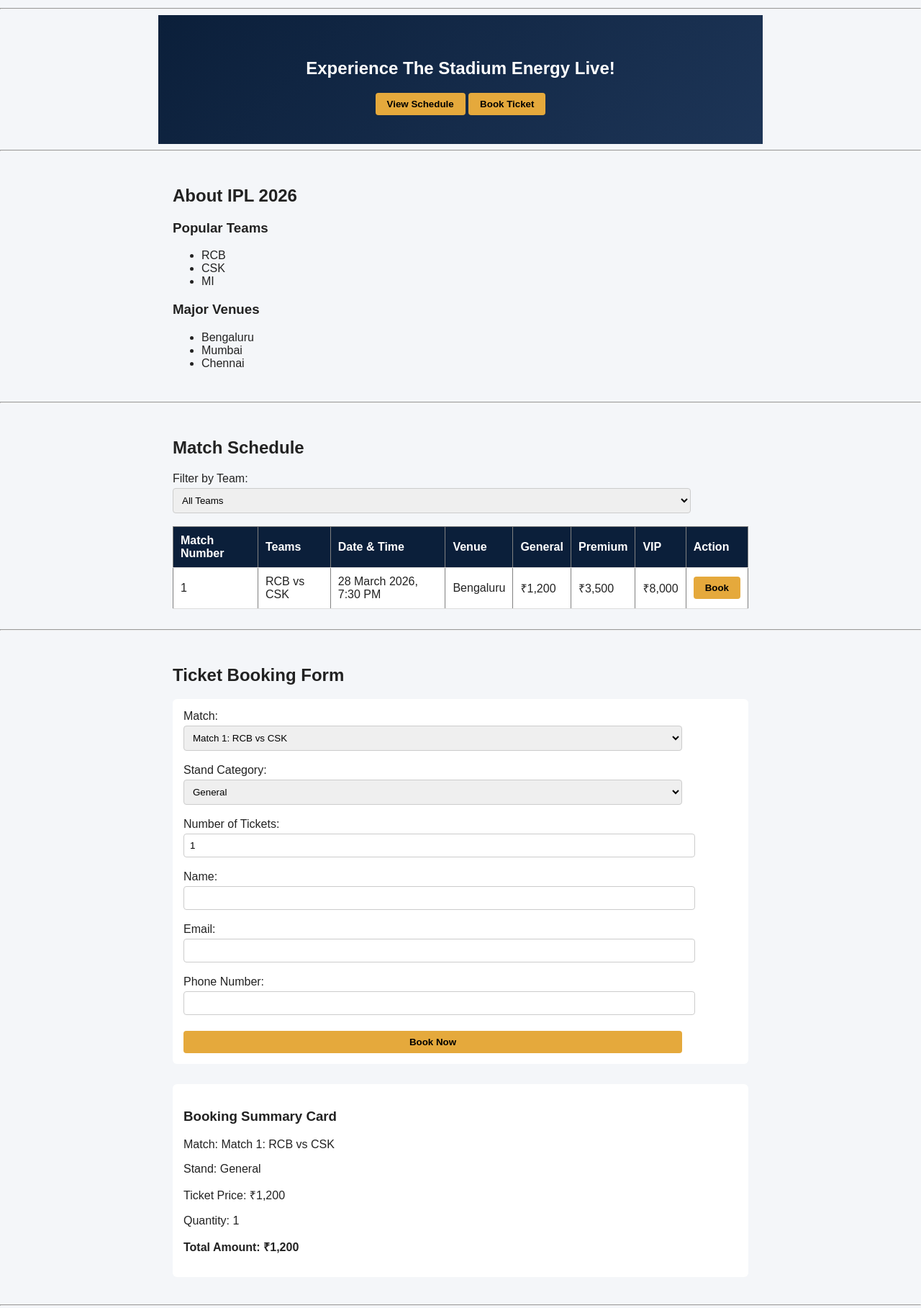
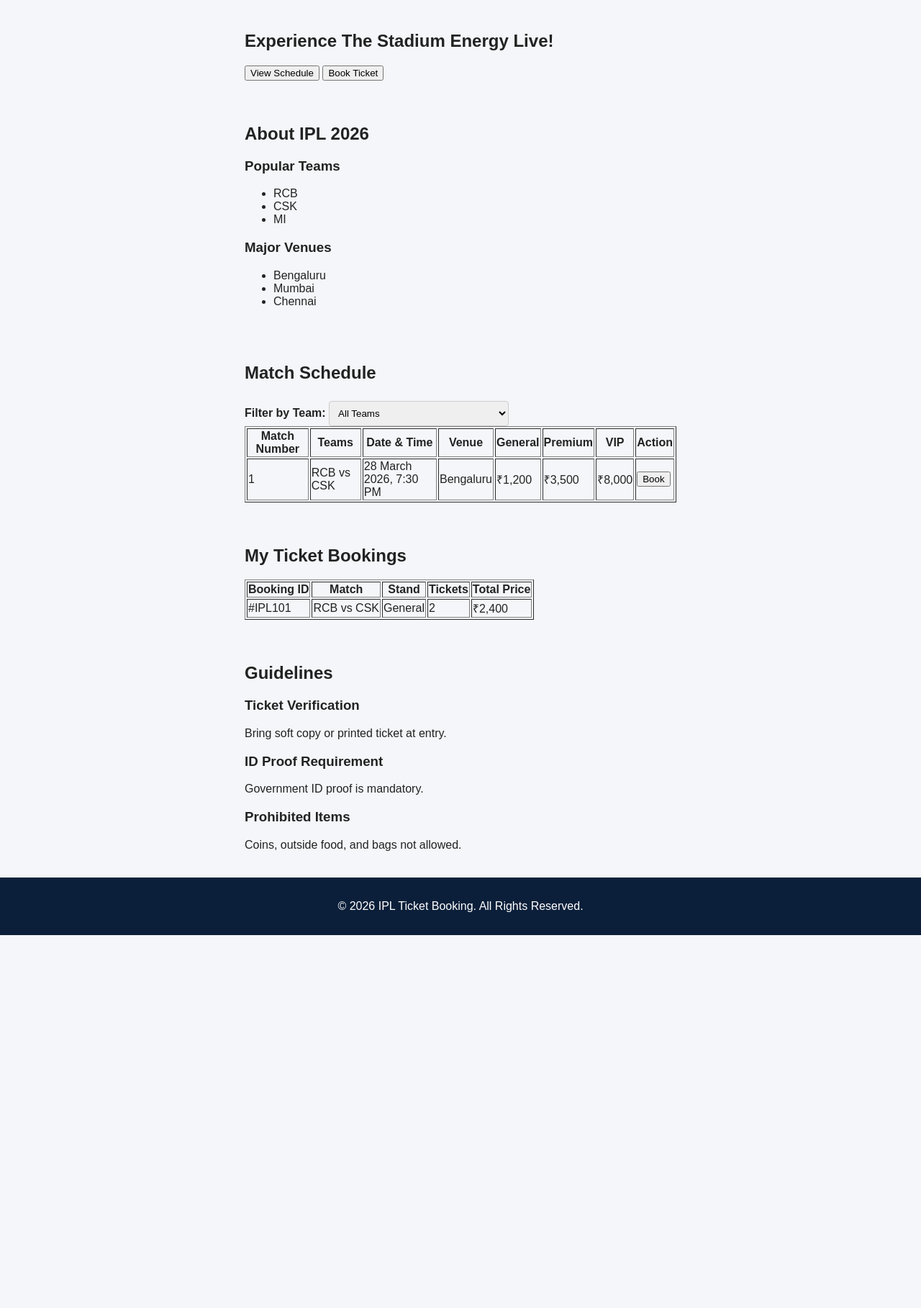
Before and after one commit to ddhanu50557-glitch/ipl-ticket-booking, a plain HTML site: page index.html in a window 1280 px wide. Shown: the part 57-1874 px from the top of the page at 72% size. After the commit the page ends 1356 px from the top, so only its background shows below. Drawn offline with Linux system fonts and the light colour scheme.

Commit message:
Add files via upload

```diff
--- a/index.html
+++ b/index.html
@@ -9,20 +9,16 @@
     <header>
         <h2>IPL 2026 Ticket Booking</h2>
         <a href="#matches">Matches</a> |
-        <a href="#booking">Book Ticket</a> |
+        <a href="booking.html">Book Ticket</a> |
         <a href="#my-bookings">My Bookings</a> |
         <a href="#guidelines">Guidelines</a>
     </header>
 
-    <hr>
-
     <section>
         <h1>Experience The Stadium Energy Live!</h1>
-        <a href="#matches"><button>View Schedule</button></a>
-        <a href="#booking"><button>Book Ticket</button></a>
+        <a href="#matches"><button type="button">View Schedule</button></a>
+        <a href="booking.html"><button type="button">Book Ticket</button></a>
     </section>
-
-    <hr>
 
     <section>
         <h2>About IPL 2026</h2>
@@ -40,17 +36,15 @@
         </ul>
     </section>
 
-    <hr>
-
     <section id="matches">
         <h2>Match Schedule</h2>
-        <label>Filter by Team:</label>
-        <select>
+        <label><b>Filter by Team:</b></label>
+        <select style="max-width: 250px;">
             <option>All Teams</option>
             <option>RCB</option>
             <option>CSK</option>
         </select>
-        <br><br>
+        <br>
 
         <table border="1">
             <tr>
@@ -71,56 +65,10 @@
                 <td>₹1,200</td>
                 <td>₹3,500</td>
                 <td>₹8,000</td>
-                <td><a href="#booking"><button>Book</button></a></td>
+                <td><a href="booking.html"><button type="button">Book</button></a></td>
             </tr>
         </table>
     </section>
-
-    <hr>
-
-    <section id="booking">
-        <h2>Ticket Booking Form</h2>
-        <form>
-            <label>Match:</label><br>
-            <select>
-                <option>Match 1: RCB vs CSK</option>
-            </select><br><br>
-
-            <label>Stand Category:</label><br>
-            <select>
-                <option>General</option>
-                <option>Premium</option>
-                <option>VIP</option>
-            </select><br><br>
-
-            <label>Number of Tickets:</label><br>
-            <input type="number" min="1" value="1"><br><br>
-
-            <label>Name:</label><br>
-            <input type="text"><br><br>
-
-            <label>Email:</label><br>
-            <input type="email"><br><br>
-
-            <label>Phone Number:</label><br>
-            <input type="tel"><br><br>
-
-            <input type="submit" value="Book Now">
-        </form>
-
-        <br>
-
-        <div>
-            <h3>Booking Summary Card</h3>
-            <p>Match: Match 1: RCB vs CSK</p>
-            <p>Stand: General</p>
-            <p>Ticket Price: ₹1,200</p>
-            <p>Quantity: 1</p>
-            <p><b>Total Amount: ₹1,200</b></p>
-        </div>
-    </section>
-
-    <hr>
 
     <section id="my-bookings">
         <h2>My Ticket Bookings</h2>
@@ -132,10 +80,15 @@
                 <th>Tickets</th>
                 <th>Total Price</th>
             </tr>
+            <tr>
+                <td>#IPL101</td>
+                <td>RCB vs CSK</td>
+                <td>General</td>
+                <td>2</td>
+                <td>₹2,400</td>
+            </tr>
         </table>
     </section>
-
-    <hr>
 
     <section id="guidelines">
         <h2>Guidelines</h2>
@@ -153,8 +106,6 @@
         </div>
     </section>
 
-    <hr>
-
     <footer>
         <p>&copy; 2026 IPL Ticket Booking. All Rights Reserved.</p>
     </footer>
--- a/styles.css
+++ b/styles.css
@@ -13,7 +13,6 @@ body {
   padding-top: 60px;
 }
 
-/* Fixed Navbar */
 header {
   position: fixed;
   top: 0;
@@ -37,65 +36,53 @@ header a {
   font-weight: bold;
 }
 
-header a:hover {
-  color: var(--accent);
+section {
+  padding: 20px;
+  max-width: 600px;
+  margin: auto;
 }
 
-/* Banner / Hero Section */
-section:first-of-type {
-  background: linear-gradient(135deg, var(--primary), #1d3557);
-  color: white;
-  text-align: center;
-  padding: 40px 20px;
+form {
+  background: white;
+  padding: 20px;
+  border-radius: 6px;
 }
 
-button, input[type="submit"] {
-  background: var(--accent);
+/* Text boxes mathra width 100% */
+input[type="text"],
+input[type="email"],
+input[type="tel"],
+input[type="number"],
+select {
+  width: 100%;
+  padding: 8px;
+  margin-top: 5px;
+  border: 1px solid #ccc;
+  border-radius: 4px;
+  box-sizing: border-box;
+}
+
+/* Radio & Checkbox pakka text kooda normal size */
+input[type="radio"],
+input[type="checkbox"] {
+  width: auto;
+  margin-right: 5px;
+}
+
+input[type="submit"],
+input[type="reset"] {
+  background-color: var(--accent);
   border: none;
   padding: 8px 16px;
   font-weight: bold;
   border-radius: 4px;
   cursor: pointer;
+  margin-top: 10px;
+  margin-right: 10px;
 }
 
-/* Content Sections */
-section {
-  padding: 20px;
-  max-width: 800px;
-  margin: auto;
-}
-
-table {
-  width: 100%;
-  border-collapse: collapse;
-  background: white;
-  border-radius: 5px;
-}
-
-th, td {
-  padding: 10px;
-  border-bottom: 1px solid #ddd;
-  text-align: left;
-}
-
-th {
-  background: var(--primary);
-  color: white;
-}
-
-form, section div {
-  background: white;
-  padding: 15px;
-  border-radius: 6px;
-  margin-bottom: 10px;
-}
-
-input, select {
-  width: 90%;
-  padding: 8px;
-  margin-top: 4px;
-  border: 1px solid #ccc;
-  border-radius: 4px;
+input[type="reset"] {
+  background-color: #ddd;
 }
 
 footer {
```
Also changed, not shown: booking.html (added, +90 -0 lines).
